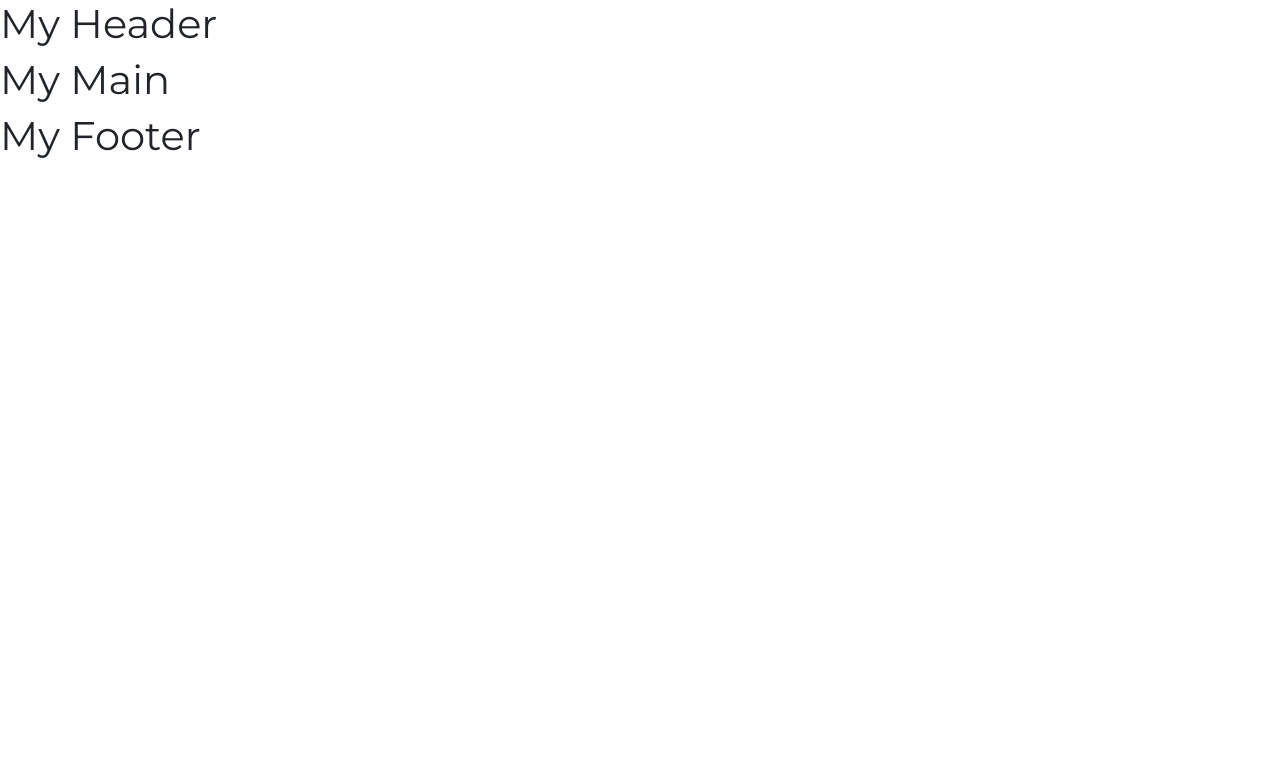
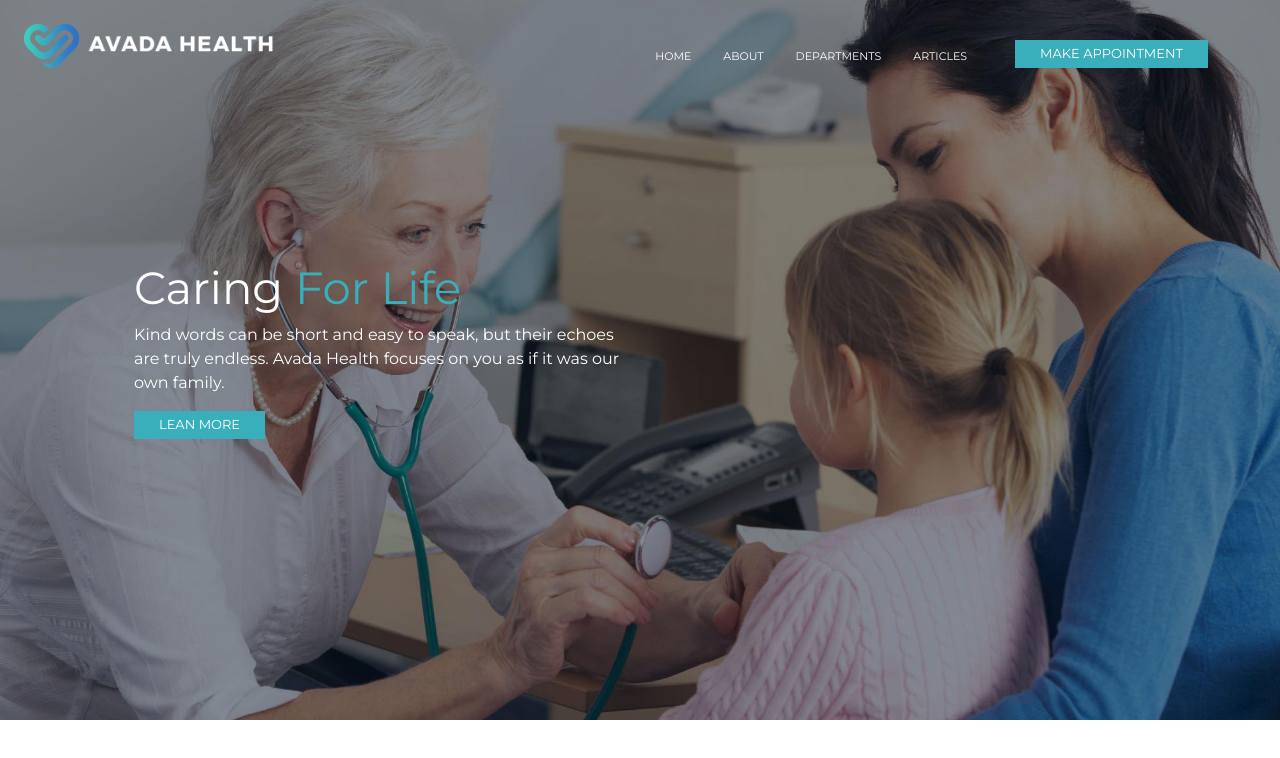
Before and after one commit to AlessandroVano/proj-html-vuejs, a Vue app: page / in a window 1280 px wide. Shown: the top 758 px of the page. Built offline with nearby package versions, Linux system fonts and the light colour scheme.

Commit message:
header section + section Caring For Life

```diff
--- a/src/App.vue
+++ b/src/App.vue
@@ -27,5 +27,6 @@ export default {
 
 <style lang="scss">
 @import '@/styles/globals';
+@import '@/styles/utilities';
 
 </style>
--- a/src/components/Header.vue
+++ b/src/components/Header.vue
@@ -1,5 +1,59 @@
 <template>
-  <h1>My Header</h1>
+  <section>
+    <!-- sezione logo e utility -->
+    <div class="d-flex header justify-content-between p-4">
+       <a href="#">
+        <img src="../assets/medical_logo_1x_light.png" alt="medical_logo">
+       </a>
+
+      <div class="d-flex">
+         <ul>
+        <li>
+           <a href="/">
+           Home
+           </a>
+        </li>
+         <li>
+           <a href="/">
+           About
+           </a>
+        </li>
+        <li>
+           <a href="/">
+           Departments
+           </a>
+        </li>
+        <li>
+           <a href="/">
+          Articles
+           </a>
+        </li>
+        </ul>
+
+        <div class="my-3">
+          <button class="mx-5 btn_1">
+            <span>Make Appointment</span>
+          </button>
+        </div>
+      </div>
+
+    </div>
+
+    <!-- sezione titolo con annesso paragrafo e bottone -->
+    <div class="container">
+      <div class="row">
+        <div class="col-6">
+      <h1> Caring <span>For Life</span></h1>
+      <p>Kind words can be short and easy to speak, but their echoes are truly endless. Avada Health focuses on you as if it was our own family.</p>
+      <button class="btn_1" >
+        Lean more
+      </button>
+
+        </div>
+      </div>
+    </div>
+
+  </section>
 </template>
 
 <script>
@@ -10,5 +64,56 @@ export default {
 </script>
 
 <style  scoped lang="scss">
+@import '@/styles/globals';
+@import '@/styles/utilities';
+
+ //  Stile sezione logo e utility
+section {
+  background-image: url(../assets/header-image-homepage.jpg);
+  height: 90vh;
+  background-size: cover;
+
+img {
+  width: 250px;
+}
+
+ul {
+
+  display: flex;
+  list-style: none;
+  li {
+    padding-left: 2rem ;
+    margin-top: 1.2rem ;
+    a {
+      text-decoration: none;
+      text-transform: uppercase;
+       font-size: $base-font;
+        color: $color-text-2;
+      &.active,
+      &:hover {
+         color: $color-btn ;
+         transition: color .4s;
+
+       }
+    }
+  }
+}
+
+}
+// Stile sezione titolo con annesso paragrafo e bottone
+.container {
+  padding-top: 12%;
+  padding-right: 5%;
+  padding-bottom: 14%;
+  padding-left: 5%;
+  margin-bottom: 0px;
+
+  span {
+    color: $color-btn
+  }
+  p {
+    color: $color-text-2;
+  }
+}
 
 </style>
--- /dev/null
+++ b/src/styles/utilities.scss
@@ -0,0 +1,25 @@
+// bottoni
+
+.btn_1 {
+    color: $color-text-2;
+
+    text-transform: uppercase;
+    padding: 4px 25px;
+    text-transform: uppercase;
+    font-size: 14px;
+    border: 0;
+    background: $color-btn ;
+    font-size: 13px;
+    &.active,
+    &:hover {
+      background: $color-text-2 ;
+      color: $color-btn;
+      transition: color .4s;
+    }
+}
+
+// titoli
+ h1 {
+    font-size: 45px;
+    color: $color-text-2;
+}
--- a/src/styles/variables.scss
+++ b/src/styles/variables.scss
@@ -15,4 +15,4 @@ $color-text-2: #ffff;
 
 // Typografy
 $font-primary: 'Montserrat', sans-serif;
-$base-font: 16px;
+$base-font: 11px;
```
